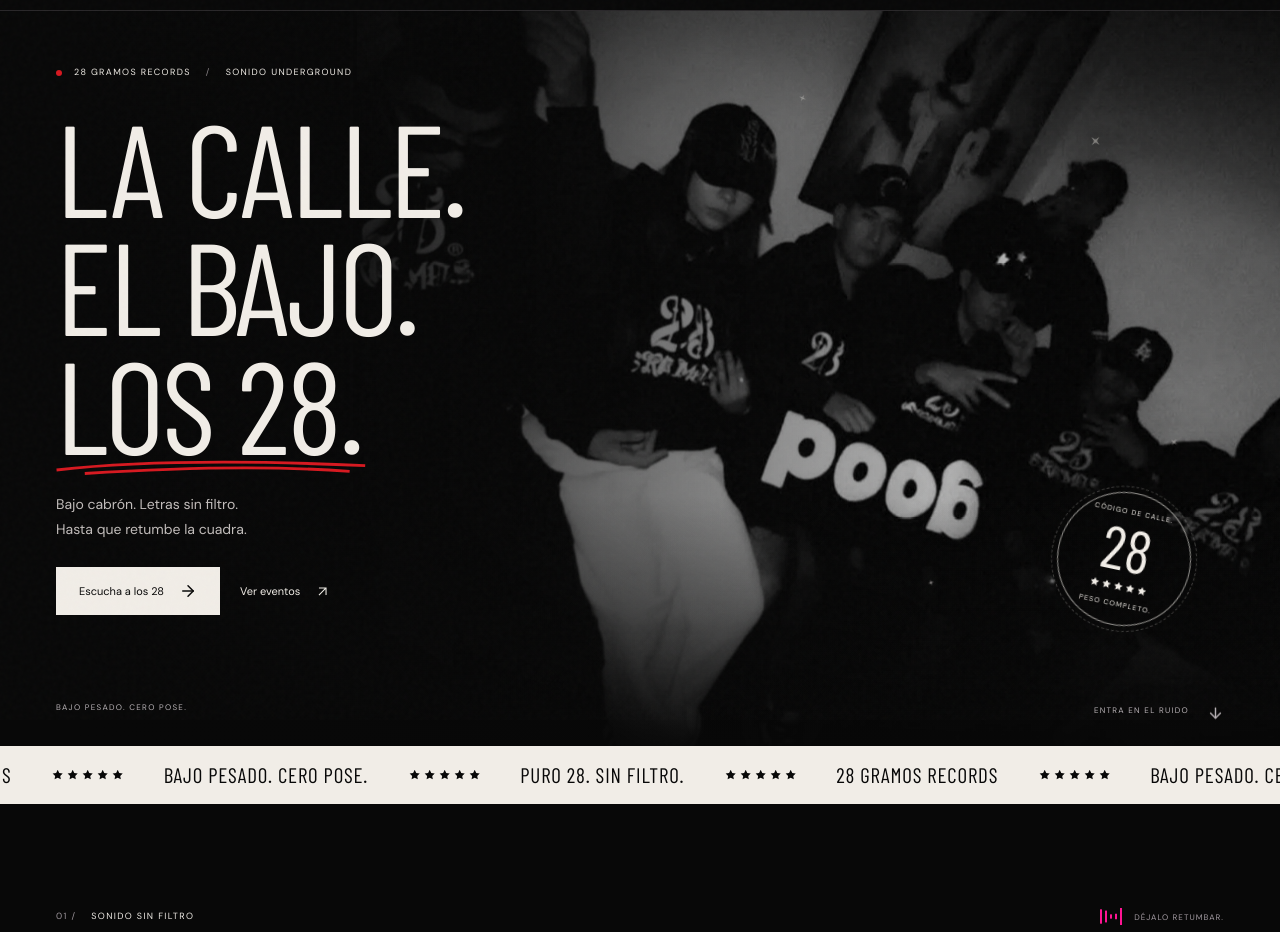
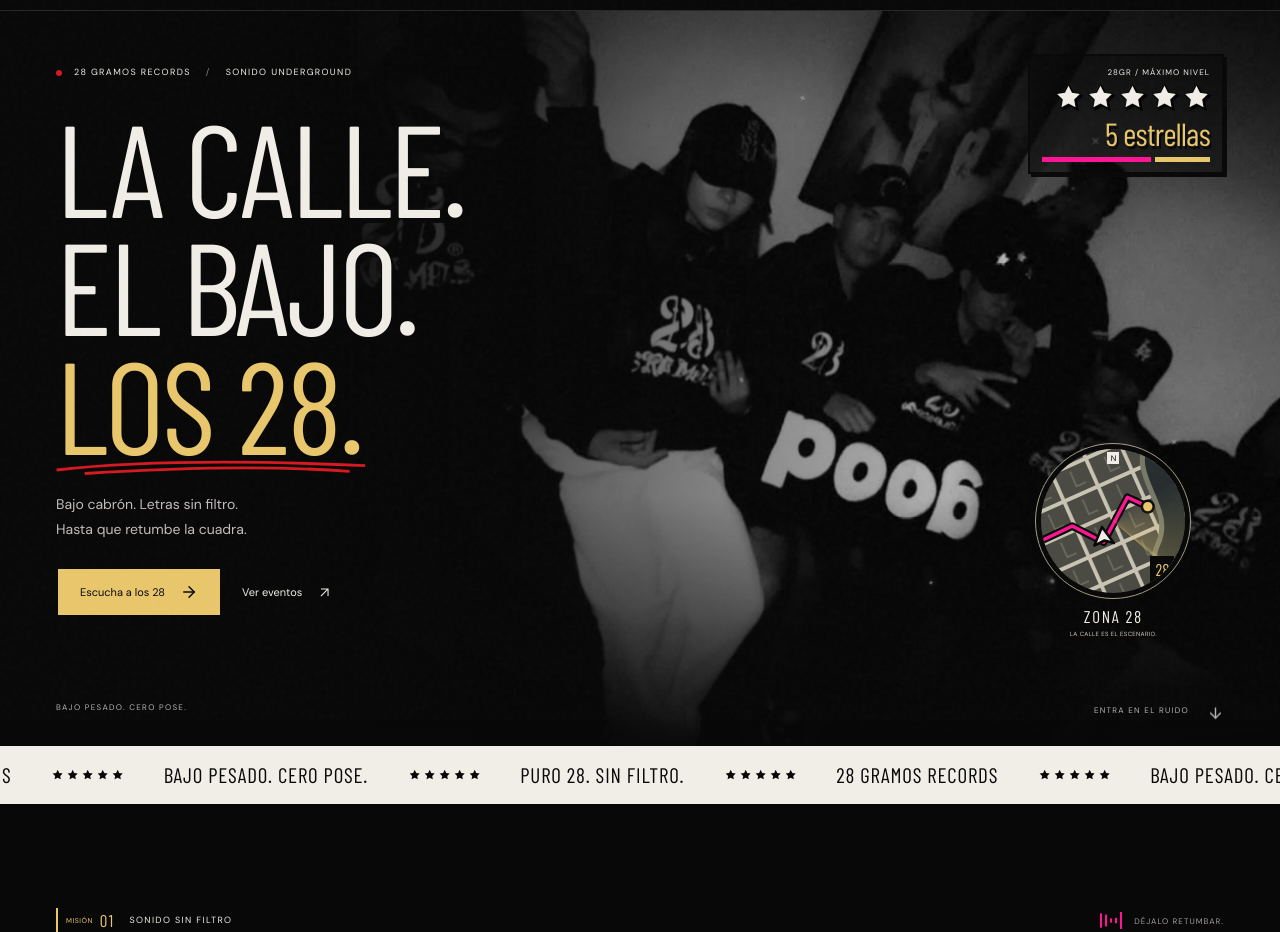
Before and after one commit to DanexoCT/28-gramos, a React (Vite) app: page / in a window 1280 px wide. Shown: the part 80-1012 px from the top of the page. Built offline with nearby package versions, Linux system fonts and the light colour scheme.

Commit message:
style: elimina el cursor personalizado y agrega detalles GTA

```diff
--- a/src/components/Events.tsx
+++ b/src/components/Events.tsx
@@ -36,7 +36,7 @@ export function Events() {
               <div className="poster-pink" aria-hidden="true"><img src={assetUrl('images/festival.webp')} alt="" width="1071" height="1600" loading="lazy" /></div>
               {event.image && <img className="poster-main" src={event.image} alt="Flyer de Jaredsson en 28Fest, Halloween Edition, 17 de octubre de 2026" width="1209" height="1209" loading="lazy" />}
               <span className="poster-expand"><Plus size={20} aria-hidden="true" /><span>VER FLYER</span></span>
-              <span className="archive-sticker">YA HICIMOS<br /><strong>RUIDO.</strong></span>
+              <span className="archive-sticker mission-complete">MISIÓN<br /><strong>CUMPLIDA.</strong></span>
             </button>
             <div className="archive-caption"><div><h3>{event.name} / {event.edition}</h3><p><MapPin size={13} aria-hidden="true" />{event.venue} · Zapopan</p></div><span className="status-badge">REALIZADO</span></div>
           </article>)}
--- a/src/components/Hero.tsx
+++ b/src/components/Hero.tsx
@@ -3,6 +3,7 @@ import { useEffect, useState } from 'react'
 import { Stars } from './Primitives'
 import { assetUrl } from '../lib/assets'
 import { SceneAtmosphere } from './VisualEffects'
+import { DistrictRadar, WantedHud } from './StreetDetails'
 
 export function Hero() {
   const [entered, setEntered] = useState(false)
@@ -15,8 +16,9 @@ export function Hero() {
     <div className="hero-photo" aria-hidden="true"><img src={assetUrl('images/collective-1220.webp')} srcSet={`${assetUrl('images/collective-700.webp')} 700w, ${assetUrl('images/collective-1220.webp')} 1220w`} sizes="(max-width: 767px) 100vw, 70vw" alt="" width="1220" height="1224" fetchPriority="high" /></div>
     <div className="hero-shade" aria-hidden="true" />
     <SceneAtmosphere />
+    <WantedHud />
     <div className="hero-content page-shell relative">
-      <div className="hero-eyebrow"><span className="live-dot" />28 GRAMOS RECORDS<span className="eyebrow-divider">/</span>SONIDO UNDERGROUND</div>
+      <div className="hero-eyebrow"><span className="live-dot" /><span>28 GRAMOS RECORDS</span><span className="eyebrow-divider">/</span><span className="hero-category">SONIDO UNDERGROUND</span></div>
       <h1 id="hero-title"><span className="hero-line"><span className="hero-line-text">LA CALLE.</span></span><span className="hero-line"><span className="hero-line-text">EL BAJO.</span></span><span className="hero-line hero-line-last"><span className="hero-last-line hero-line-text">LOS 28.<svg aria-hidden="true" viewBox="0 0 450 25" preserveAspectRatio="none"><path pathLength="1" d="M5 18Q170 0 442 12M45 23Q270 9 420 20" /></svg></span></span></h1>
       <p className="hero-description">Bajo cabrón. Letras sin filtro.<br />Hasta que retumbe la cuadra.</p>
       <div className="hero-buttons flex flex-wrap items-center gap-5">
@@ -24,7 +26,7 @@ export function Hero() {
         <a href="#eventos" className="hero-secondary">Ver eventos<ArrowUpIcon /></a>
       </div>
     </div>
-    <div className="hero-stamp" aria-hidden="true"><span>CÓDIGO DE CALLE.</span><strong>28</strong><Stars /><span>PESO COMPLETO.</span></div>
+    <DistrictRadar />
     <div className="hero-bottom page-shell"><span>BAJO PESADO. CERO POSE.</span><a href="#musica" aria-label="Descubrir la música de 28 Gramos"><span>ENTRA EN EL RUIDO</span><ArrowDown size={17} /></a></div>
   </section>
 }
--- a/src/components/Primitives.tsx
+++ b/src/components/Primitives.tsx
@@ -23,7 +23,7 @@ export function Reveal({ children, className = '' }: { children: ReactNode; clas
 }
 
 export function SectionLabel({ number, children, light = false }: { number: string; children: ReactNode; light?: boolean }) {
-  return <div className={`section-label ${light ? 'section-label-light' : ''}`}><span>{number} /</span>{children}</div>
+  return <div className={`section-label ${light ? 'section-label-light' : ''}`}><span className="mission-code"><small>MISIÓN</small>{number}</span><span className="section-label-text">{children}</span></div>
 }
 
 export function ExternalAnchor({ children, className = '', ...props }: ComponentProps<'a'>) {
--- /dev/null
+++ b/src/components/StreetDetails.tsx
@@ -0,0 +1,37 @@
+import { Stars } from './Primitives'
+
+export function WantedHud() {
+  return <div className="wanted-hud" aria-hidden="true">
+    <span className="hud-kicker">28GR / MÁXIMO NIVEL</span>
+    <Stars className="wanted-stars" />
+    <strong>5 estrellas</strong>
+    <div className="hud-stripes"><span /><span /></div>
+  </div>
+}
+
+/** An original, fictional district graphic: decorative, with no location tracking. */
+export function DistrictRadar() {
+  return <div className="zone-radar" aria-hidden="true">
+    <div className="radar-face">
+      <svg className="district-map" viewBox="0 0 180 180" fill="none">
+        <defs>
+          <pattern id="district-streets" width="44" height="36" patternUnits="userSpaceOnUse" patternTransform="rotate(-24)">
+            <rect width="44" height="36" fill="#4a4a43" />
+            <path d="M0 0H44M0 0V36" stroke="#c9c4b2" strokeWidth="9" />
+            <path d="M23 9V28H35" stroke="#6b6b5d" strokeWidth="2" />
+          </pattern>
+        </defs>
+        <rect width="180" height="180" fill="url(#district-streets)" />
+        <path d="M133-8C103 35 164 72 143 117C129 148 149 167 190 183H204V-8Z" fill="#262d2e" stroke="#777967" strokeWidth="6" />
+        <path d="M-9 120 42 96 79 115 107 62 131 73" stroke="#080808" strokeWidth="9" strokeLinejoin="round" />
+        <path className="radar-route" d="M-9 120 42 96 79 115 107 62 131 73" stroke="#ff1493" strokeWidth="4" strokeLinejoin="round" />
+        <circle cx="131" cy="73" r="7" fill="#e9c76c" stroke="#080808" strokeWidth="3" />
+        <path d="m77 97-9 22 12-6 11 3Z" fill="#f1ede7" stroke="#080808" strokeWidth="3" strokeLinejoin="round" />
+      </svg>
+      <span className="radar-sweep" />
+      <span className="radar-north">N</span>
+      <span className="radar-coordinate">28</span>
+    </div>
+    <div className="radar-caption"><span>ZONA 28</span><span>LA CALLE ES EL ESCENARIO.</span></div>
+  </div>
+}
--- a/src/styles.css
+++ b/src/styles.css
@@ -5,6 +5,7 @@
   --color-paper: #f1ede7;
   --color-pink: #ff1493;
   --color-red: #d71920;
+  --color-mission-gold: #e9c76c;
   --font-sans: 'DM Sans', Arial, sans-serif;
   --font-display: 'Barlow Condensed', 'Arial Narrow', sans-serif;
 }
@@ -49,8 +50,8 @@ svg { flex-shrink: 0; }
 .hero-eyebrow { display: flex; align-items: center; gap: 12px; font-size: 9px; font-weight: 600; letter-spacing: .15em; }
 .live-dot { width: 6px; height: 6px; background: var(--color-red); border-radius: 100%; }
 .eyebrow-divider { color: #8b8589; margin-inline: 3px; }
-.hero h1 { font-family: var(--font-display); font-weight: 800; font-size: clamp(88px, 10.2vw, 147px); line-height: .91; letter-spacing: -.02em; margin-top: 27px; }
-.hero-last-line { display: inline-block; position: relative; }
+.hero h1 { font-family: var(--font-display); font-weight: 800; font-size: clamp(88px, 10.2vw, 147px); line-height: .91; letter-spacing: -.02em; margin-top: 27px; -webkit-text-stroke: 2px #080808; paint-order: stroke fill; text-shadow: 4px 5px 0 #080808; }
+.hero-last-line { display: inline-block; position: relative; color: var(--color-mission-gold); }
 .hero-last-line > svg { position: absolute; width: 104%; height: 18px; left: -1%; bottom: -12px; fill: none; stroke: var(--color-red); stroke-width: 4px; }
 .hero-description { font-size: 14px; line-height: 1.8; margin-top: 29px; color: #c2bdbb; }
 .hero-buttons { margin-top: 25px; }
@@ -66,11 +67,6 @@ svg { flex-shrink: 0; }
 .button-dark:hover { background: #292529; }
 .hero-secondary { display: inline-flex; align-items: center; gap: 14px; font-size: 11px; padding: 13px 0; }
 .hero-secondary:hover { color: #fff; text-decoration: underline; text-underline-offset: 6px; }
-.hero-stamp { position: absolute; right: 7%; bottom: 115px; width: 134px; height: 134px; border: 1px solid #f1ede799; border-radius: 50%; display: flex; flex-direction: column; align-items: center; justify-content: center; rotate: 12deg; background: #08080833; }
-.hero-stamp > span:not(.stars) { font-size: 7px; letter-spacing: .16em; }
-.hero-stamp strong { font-family: var(--font-display); font-weight: 800; font-size: 60px; line-height: .97; }
-.hero-stamp .stars { gap: 2px; margin-top: 6px; margin-bottom: 8px; }
-.hero-stamp .stars svg { width: 10px; height: 10px; }
 .hero-bottom { position: absolute; bottom: 28px; left: 0; right: 0; display: flex; justify-content: space-between; font-size: 8px; letter-spacing: .16em; color: #b7b1b5; }
 .hero-bottom a { display: inline-flex; align-items: center; gap: 18px; }
 .hero-bottom a:hover { color: white; }
@@ -84,7 +80,8 @@ svg { flex-shrink: 0; }
 .identity-strip .stars svg { width: 12px; height: 12px; }
 .section-topline { display: flex; justify-content: space-between; align-items: center; gap: 20px; margin-bottom: 26px; }
 .section-label { display: flex; align-items: center; gap: 15px; font-size: 9px; letter-spacing: .15em; font-weight: 600; }
-.section-label > span { color: #9d969c; }
+.mission-code { display: inline-flex; align-items: center; gap: 7px; border-left: 2px solid var(--color-mission-gold); padding: 4px 0 4px 8px; color: var(--color-mission-gold); font-family: var(--font-display); font-size: 17px; font-weight: 700; line-height: 1; flex-shrink: 0; }
+.mission-code small { font-family: var(--font-sans); font-size: 7px; letter-spacing: .08em; font-weight: 600; }
 .micro-copy { font-size: 8px; color: #a49ca3; letter-spacing: .13em; }
 .section-title { font-family: var(--font-display); font-size: clamp(60px, 6.7vw, 96px); font-weight: 800; letter-spacing: -.02em; line-height: .96; }
 .outline-text { color: transparent; -webkit-text-stroke: 1px #c7c1bd; }
@@ -100,7 +97,7 @@ svg { flex-shrink: 0; }
 .tiny-red-line { display: block; width: 16px; height: 2px; background: var(--color-red); }
 .release-stars { margin-top: 30px; margin-bottom: 7px; color: var(--color-paper); gap: 7px; }
 .release-stars svg { height: 20px; width: 20px; }
-.release-info h3 { font-family: var(--font-display); font-size: clamp(60px, 6.3vw, 90px); font-weight: 800; letter-spacing: -.02em; line-height: 1; }
+.release-info h3 { font-family: var(--font-display); font-size: clamp(60px, 6.3vw, 90px); font-weight: 800; letter-spacing: -.02em; line-height: 1; color: var(--color-mission-gold); text-shadow: 3px 4px 0 #000; }
 .artist-name { font-size: 18px; font-weight: 500; margin-top: 9px; }
 .release-description { margin-top: 23px; color: #b9b1b7; font-size: 14px; line-height: 1.9; }
 .release-metadata { display: flex; gap: 19px; font-size: 8px; letter-spacing: .12em; color: #a49ca3; margin-top: 21px; }
@@ -142,6 +139,8 @@ svg { flex-shrink: 0; }
 .poster-button:hover .poster-main { rotate: -3deg; filter: brightness(1.15); }
 .archive-sticker { position: absolute; bottom: 17%; right: -13px; rotate: 9deg; padding: 14px 15px; background: var(--color-paper); color: #080808; font-size: 7px; letter-spacing: .08em; text-align: left; box-shadow: 4px 4px #ff1493; }
 .archive-sticker strong { display: block; font-family: var(--font-display); font-size: 32px; font-weight: 800; line-height: 1; margin-top: 3px; }
+.mission-complete { color: var(--color-mission-gold); background: #080808; border: 2px solid #080808; outline: 1px solid var(--color-mission-gold); rotate: -6deg; padding: 12px 14px; box-shadow: 4px 4px #080808; }
+.mission-complete strong { font-size: 30px; letter-spacing: -.02em; text-shadow: 2px 2px 0 #000; }
 .archive-caption { position: relative; display: flex; justify-content: space-between; gap: 12px; align-items: center; border-top: 1px solid #533250; padding-top: 17px; }
 .archive-caption h3 { font-size: 11px; font-weight: 500; }
 .archive-caption p { display: flex; align-items: center; gap: 5px; font-size: 9px; color: #b4a7b8; margin-top: 8px; }
@@ -152,7 +151,7 @@ svg { flex-shrink: 0; }
 .collective-intro p { font-size: 14px; line-height: 1.85; color: #b5adb2; margin-top: 18px; }
 .handwritten { display: block; font-family: 'Permanent Marker', cursive; font-size: 14px; rotate: -3deg; margin-top: 12px; }
 .collective-gallery { display: grid; grid-template-columns: 1.7fr 1fr; gap: 5.5%; align-items: start; margin-top: 48px; position: relative; }
-.photo-button { display: block; width: 100%; padding: 0; overflow: hidden; position: relative; background: #141214; }
+.photo-button { display: block; width: 100%; padding: 0; overflow: hidden; position: relative; background: #141214; border: 4px solid #080808; box-shadow: 0 0 0 1px #625b55; }
 .photo-button img { width: 100%; height: 100%; object-fit: cover; transition: transform .5s, filter .5s; }
 .gallery-photo-0 .photo-button { aspect-ratio: 1.2; }
 .gallery-photo-0 img { object-position: 50% 40%; filter: saturate(.45); }
@@ -171,7 +170,7 @@ svg { flex-shrink: 0; }
 .merch-photo { overflow: hidden; position: relative; }
 .merch-photo img { width: 100%; height: 100%; object-fit: cover; object-position: 50% 72%; filter: grayscale(1); }
 .merch-copy { padding: 66px clamp(32px, 5vw, 80px); display: flex; align-items: flex-start; flex-direction: column; justify-content: center; }
-.section-label-light > span { color: #655e64; }
+.section-label-light .mission-code { color: #74541d; border-color: #74541d; }
 .merch-copy h2 { font-family: var(--font-display); font-size: clamp(64px, 6vw, 86px); line-height: .94; letter-spacing: -.02em; font-weight: 800; margin-top: 33px; }
 .merch-copy h2 > span { display: block; font-family: 'Permanent Marker', cursive; font-size: clamp(15px, 1.8vw, 25px); color: #bd151c; margin-top: 17px; line-height: 1.25; letter-spacing: -.04em; rotate: -3deg; }
 .merch-copy p { font-size: 14px; line-height: 1.85; color: #51494e; margin-top: 27px; }
@@ -207,15 +206,9 @@ svg { flex-shrink: 0; }
 .motion-toggle { color: #b9b1b7; border: 1px solid #393339; min-width: 36px; min-height: 36px; transition: color .2s, border-color .2s; }
 .motion-toggle:hover, .motion-toggle[aria-pressed="true"] { color: var(--color-paper); border-color: #9e919b; }
 .scroll-progress { position: fixed; z-index: 70; top: 0; left: 0; right: 0; height: 2px; background: var(--color-pink); transform-origin: left; pointer-events: none; }
-.cursor-accent { position: fixed; z-index: 90; top: -17px; left: -17px; width: 34px; height: 34px; pointer-events: none; }
-.cursor-ring { position: absolute; inset: 0; border: 1px solid #ff1493b3; border-radius: 50%; transition: transform .3s, border-color .3s; }
-.cursor-cross { position: absolute; right: -3px; top: -3px; width: 7px; height: 7px; background: var(--color-paper); clip-path: polygon(50% 0, 60% 40%, 100% 50%, 60% 60%, 50% 100%, 40% 60%, 0 50%, 40% 40%); transition: transform .3s; }
-.cursor-accent[data-interactive="true"] .cursor-ring { transform: scale(1.65); border-color: #f1ede7b3; }
-.cursor-accent[data-interactive="true"] .cursor-cross { transform: translate(7px, -7px) rotate(90deg) scale(1.3); }
 .hero-line { display: block; overflow: clip; padding-bottom: .075em; margin-bottom: -.075em; }
 .hero-line-last { overflow: visible; }
 .hero-line-text { display: inline-block; }
-.hero-stamp::before { content: ''; position: absolute; inset: -7px; border: 1px dashed #f1ede73d; border-radius: 50%; pointer-events: none; }
 .scene-atmosphere { position: absolute; inset: 0; overflow: clip; pointer-events: none; }
 .scene-atmosphere-hero { z-index: -1; }
 .scene-atmosphere-festival { z-index: 0; }
@@ -238,14 +231,34 @@ svg { flex-shrink: 0; }
 .artwork-frame { overflow: hidden; }
 .artwork-frame::after { content: ''; position: absolute; inset: 0; background: linear-gradient(115deg, transparent 32%, #f1ede71a 45%, #f1ede72b 49%, transparent 63%); transform: translateX(-130%); pointer-events: none; }
 
+/* Street-game interface details, drawn for 28 Gramos. */
+.wanted-hud { position: absolute; z-index: 2; top: 43px; right: max(56px, calc((100vw - 1320px) / 2)); width: 196px; padding: 10px 12px; background: #08080891; border: 2px solid #080808; box-shadow: 3px 3px 0 #080808; text-align: right; pointer-events: none; }
+.hud-kicker { display: block; font-size: 8px; letter-spacing: .13em; color: var(--color-paper); }
+.wanted-hud .wanted-stars { justify-content: flex-end; gap: 5px; margin-block: 6px; filter: drop-shadow(2px 2px 0 #000); }
+.wanted-hud .wanted-stars svg { width: 27px; height: 27px; stroke: #080808; stroke-width: 1.6px; paint-order: stroke fill; }
+.wanted-hud strong { display: block; color: var(--color-mission-gold); font-family: var(--font-display); font-size: 32px; font-weight: 800; line-height: .95; letter-spacing: -.02em; text-shadow: 2px 3px 0 #080808; }
+.hud-stripes { display: grid; grid-template-columns: 2fr 1fr; gap: 4px; height: 5px; margin-top: 9px; }
+.hud-stripes > span:first-child { background: var(--color-pink); }
+.hud-stripes > span:last-child { background: var(--color-mission-gold); }
+.hero-buttons .button-light { color: #080808; background: var(--color-mission-gold); border: 2px solid #080808; box-shadow: 3px 4px 0 #080808; }
+.hero-buttons .button-light:hover { background: #f7dc91; }
+.zone-radar { position: absolute; right: 7%; bottom: 107px; width: 154px; pointer-events: none; }
+.radar-face { position: relative; aspect-ratio: 1; border: 5px solid #080808; border-radius: 50%; outline: 1px solid #a39d87; background: #080808; overflow: hidden; }
+.district-map { display: block; width: 100%; height: 100%; transform: scale(1.06); }
+.radar-sweep { position: absolute; inset: 0; background: conic-gradient(from 0deg, transparent 0deg 285deg, #e9c76c3b 355deg, #e9c76c8c 359deg, transparent 360deg); border-radius: 50%; }
+.radar-north { position: absolute; left: calc(50% - 6px); top: 3px; width: 12px; padding-block: 1px; text-align: center; font-size: 8px; font-weight: 600; line-height: 1.3; color: #080808; background: var(--color-paper); }
+.radar-coordinate { position: absolute; right: 11px; bottom: 10px; padding: 1px 5px; background: #080808; color: var(--color-mission-gold); font-family: var(--font-display); font-size: 17px; font-weight: 800; }
+.radar-caption { margin-top: 10px; text-align: center; text-shadow: 1px 2px 0 #080808; }
+.radar-caption > span:first-child { display: block; font-family: var(--font-display); font-weight: 800; font-size: 17px; line-height: 1; letter-spacing: .1em; color: var(--color-paper); }
+.radar-caption > span:last-child { display: block; margin-top: 5px; font-size: 6px; letter-spacing: .06em; color: #d4ccc5; }
+
 [data-motion="on"] .hero-line-text { animation: headline-enter .85s cubic-bezier(.16, 1, .3, 1) both; }
 [data-motion="on"] .hero-line:nth-child(2) .hero-line-text { animation-delay: .13s; }
 [data-motion="on"] .hero-line:nth-child(3) .hero-line-text { animation-delay: .26s; }
 [data-motion="on"] .hero-last-line > svg path { stroke-dasharray: 1; animation: ink-draw 1s .55s cubic-bezier(.2, .7, .3, 1) both; }
 .hero[data-entered="true"] .hero-line-text, .hero[data-entered="true"] .hero-last-line > svg path { animation: none !important; }
 [data-motion="on"] .hero-photo img { animation: photograph-drift 24s ease-in-out infinite alternate; }
-[data-motion="on"] .hero-stamp { animation: stamp-float 9s ease-in-out infinite; }
-[data-motion="on"] .hero-stamp::before { animation: ring-orbit 36s linear infinite; }
+[data-motion="on"] .radar-sweep { animation: radar-scan 18s linear infinite; }
 [data-motion="on"] .hero-bottom a > svg { animation: scroll-nudge 3.5s ease-in-out infinite; }
 [data-motion="on"] .identity-strip-track { animation: identity-travel 38s linear infinite; }
 [data-motion="on"] .scene-spark { animation: spark-drift 9s ease-in-out infinite; }
@@ -273,8 +286,7 @@ svg { flex-shrink: 0; }
 @keyframes headline-enter { from { transform: translateY(105%) rotate(2deg); opacity: 0; } to { transform: translateY(0) rotate(0); opacity: 1; } }
 @keyframes ink-draw { from { stroke-dashoffset: 1; } to { stroke-dashoffset: 0; } }
 @keyframes photograph-drift { from { transform: scale(1); } to { transform: scale(1.055) translate(-.7%, .5%); } }
-@keyframes stamp-float { 0%, 100% { transform: translateY(0); } 50% { transform: translateY(-9px); } }
-@keyframes ring-orbit { to { transform: rotate(360deg); } }
+@keyframes radar-scan { to { transform: rotate(360deg); } }
 @keyframes scroll-nudge { 0%, 70%, 100% { transform: translateY(0); } 80% { transform: translateY(5px); } }
 @keyframes identity-travel { to { transform: translateX(-50%); } }
 @keyframes spark-drift { 0%, 100% { transform: translateY(0) rotate(0); opacity: .22; } 50% { transform: translateY(-13px) rotate(75deg); opacity: .6; } }
@@ -286,7 +298,6 @@ svg { flex-shrink: 0; }
 @keyframes seal-float { 0%, 100% { transform: translateY(0) rotate(0); } 50% { transform: translateY(-5px) rotate(2deg); } }
 
 @media (hover: none) and (pointer: coarse) {
-  .cursor-accent { display: none; }
   [data-motion="on"] .photo-button > img, [data-motion="on"] .merch-photo > img { animation: photograph-drift 18s ease-in-out infinite alternate; }
 }
 
@@ -304,7 +315,8 @@ svg { flex-shrink: 0; }
   .hero { min-height: 690px; }
   .hero h1 { font-size: clamp(88px, 11.5vw, 126px); }
   .hero-photo { width: 78%; }
-  .hero-stamp { right: 6%; bottom: 105px; }
+  .wanted-hud { right: 36px; }
+  .zone-radar { right: 6%; }
   .section-space { padding-block: 80px; }
   .release-grid { gap: 7%; }
   .release-kicker { flex-wrap: wrap; row-gap: 10px; }
@@ -345,16 +357,24 @@ svg { flex-shrink: 0; }
   .hero-photo img { object-position: 49% 45%; filter: grayscale(1) brightness(.65) contrast(1.15); }
   .hero-shade { background: linear-gradient(90deg, #080808a6, #08080833 82%), linear-gradient(0deg, #080808 0%, #080808cc 12%, transparent 60%); }
   .hero-content { padding-top: 42px; padding-bottom: 110px; }
-  .hero-eyebrow { font-size: 7px; gap: 9px; letter-spacing: .1em; }
-  .hero h1 { font-size: clamp(84px, 17.1vw, 130px); margin-top: 46px; line-height: .94; }
+  .hero-eyebrow { font-size: 7px; gap: 6px 8px; letter-spacing: .1em; flex-wrap: wrap; width: 136px; }
+  .hero-eyebrow .eyebrow-divider { display: none; }
+  .hero-category { width: 100%; padding-left: 14px; }
+  .hero h1 { font-size: clamp(84px, 17.1vw, 130px); margin-top: 44px; line-height: .94; }
   .hero-last-line > svg { height: 14px; bottom: -8px; }
   .hero-description { margin-top: 33px; color: #e0d9d7; font-size: 13px; }
   .hero-buttons { margin-top: 26px; gap: 23px; }
-  .hero-stamp { width: 100px; height: 100px; right: 23px; bottom: 151px; }
-  .hero-stamp strong { font-size: 40px; }
-  .hero-stamp > span:not(.stars) { font-size: 5px; }
-  .hero-stamp .stars { margin-block: 5px; }
-  .hero-stamp .stars svg { width: 8px; height: 8px; }
+  .wanted-hud { top: 30px; right: 20px; width: 130px; padding: 6px; }
+  .hud-kicker { font-size: 6px; letter-spacing: .06em; }
+  .wanted-hud .wanted-stars { gap: 4px; margin-block: 4px; }
+  .wanted-hud .wanted-stars svg { width: 18px; height: 18px; }
+  .wanted-hud strong { font-size: 22px; }
+  .hud-stripes { height: 4px; margin-top: 6px; }
+  .zone-radar { bottom: 84px; right: 22px; width: 108px; }
+  .radar-caption { margin-top: 7px; }
+  .radar-caption > span:first-child { font-size: 13px; }
+  .radar-caption > span:last-child { font-size: 5px; margin-top: 4px; }
+  .radar-coordinate { right: 7px; bottom: 7px; font-size: 13px; padding-inline: 4px; }
   .hero-bottom { bottom: 25px; font-size: 6px; letter-spacing: .08em; }
   .hero-bottom > span { max-width: 155px; line-height: 1.7; }
   .hero-bottom a { gap: 9px; }
@@ -368,6 +388,8 @@ svg { flex-shrink: 0; }
   .sound-bars { height: 14px; gap: 2px; }
   .section-topline { margin-bottom: 24px; gap: 12px; }
   .section-label { font-size: 8px; letter-spacing: .1em; gap: 10px; }
+  .mission-code { font-size: 15px; gap: 5px; padding-left: 6px; }
+  .mission-code small { font-size: 6px; }
   .micro-copy { font-size: 6px; letter-spacing: .07em; }
   .section-title { font-size: clamp(56px, 11.1vw, 85px); }
   .release-grid { grid-template-columns: 1fr; margin-top: 32px; gap: 38px; }
@@ -393,6 +415,7 @@ svg { flex-shrink: 0; }
   .archive-heading { padding-bottom: 15px; }
   .poster-button { margin-bottom: 28px; }
   .archive-sticker { right: -3px; }
+  .mission-complete strong { font-size: 26px; }
   .archive-caption h3 { font-size: 10px; }
   .archive-caption p { font-size: 8px; }
   .collective-heading { display: block; }
@@ -439,10 +462,7 @@ svg { flex-shrink: 0; }
 @media (max-width: 390px) {
   .hero { min-height: 715px; }
   .hero h1 { font-size: 21.5vw; }
-  .hero-stamp { bottom: 165px; width: 83px; height: 83px; right: 17px; }
-  .hero-stamp strong { font-size: 32px; }
-  .hero-stamp > span:not(.stars) { font-size: 4px; }
-  .hero-stamp .stars svg { width: 6px; height: 6px; }
+  .zone-radar { width: 96px; right: 20px; }
   .hero-buttons { gap: 15px; }
   .hero-buttons .button { padding-inline: 16px; font-size: 10px; }
   .hero-secondary { font-size: 10px; gap: 8px; }
```
Also changed, not shown: src/components/VisualEffects.tsx (+1 -47 lines), 2 other files (tests, documents, lock files or other folders).
